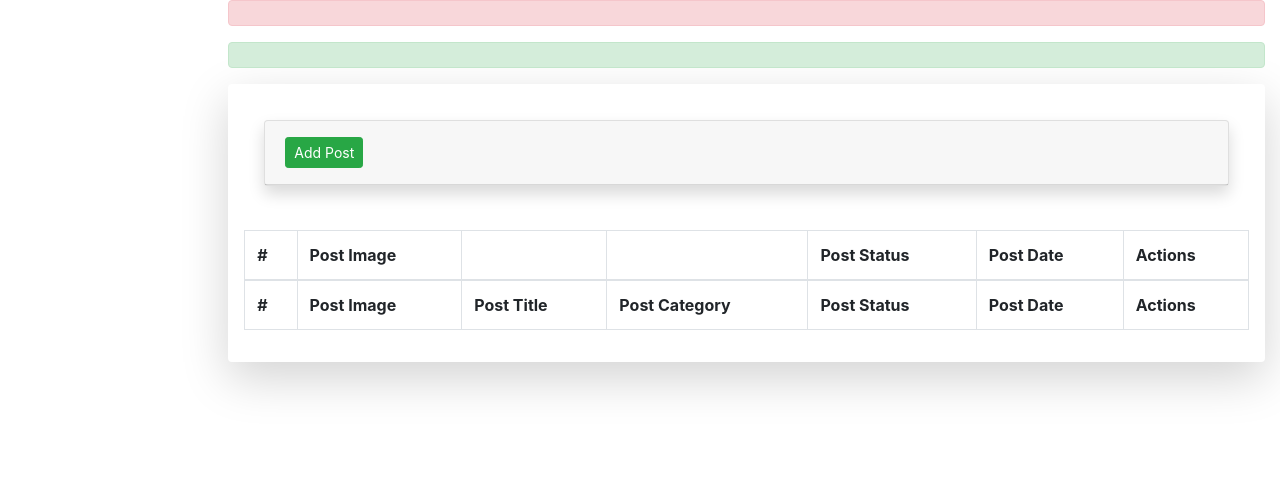
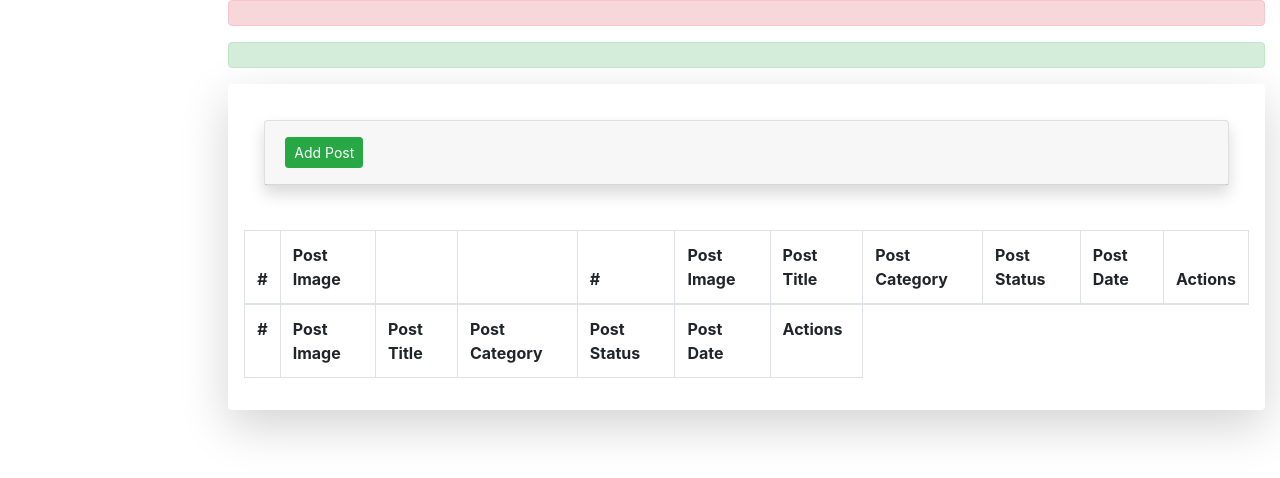
Before and after one commit to nanyukiappfactory/Laikipia-Schools, a PHP site: the page made by application/modules/laikipiaschools/views/Posts/all_posts.php in a window 1280 px wide. Shown: the top 478 px of the page. Run offline with PHP 8.4, Linux system fonts and the light colour scheme; the template is opened without the code that fills it, so the values that code supplies are empty; some libraries are stand-ins or nearby versions.

Commit message:
changes to be saved

```diff
--- a/application/modules/laikipiaschools/views/Posts/all_posts.php
+++ b/application/modules/laikipiaschools/views/Posts/all_posts.php
@@ -45,6 +45,7 @@ if (!empty($validation_errors)) {
 }
 }?>
                                         </select>
+
                                     </div>
                                 </div>
                                 <div class="form-group row">
@@ -130,8 +131,13 @@ if (!empty($validation_errors)) {
                     <!-- <th>Post Category</th> -->
                     <th><?php echo anchor("administration/posts/post.category_id/" . $order_method, "Post Category"); ?>
                     </th>
+                    <th>#</th>
+                    <th>Post Image</th>
+                    <th>Post Title</th>
+                    <th>Post Category</th>
                     <th>Post Status</th>
-                    <th>Post Date </th>
+                    <th>Post Date</th>
+
                     <th>Actions</th>
                 </tr>
             </thead>
```
